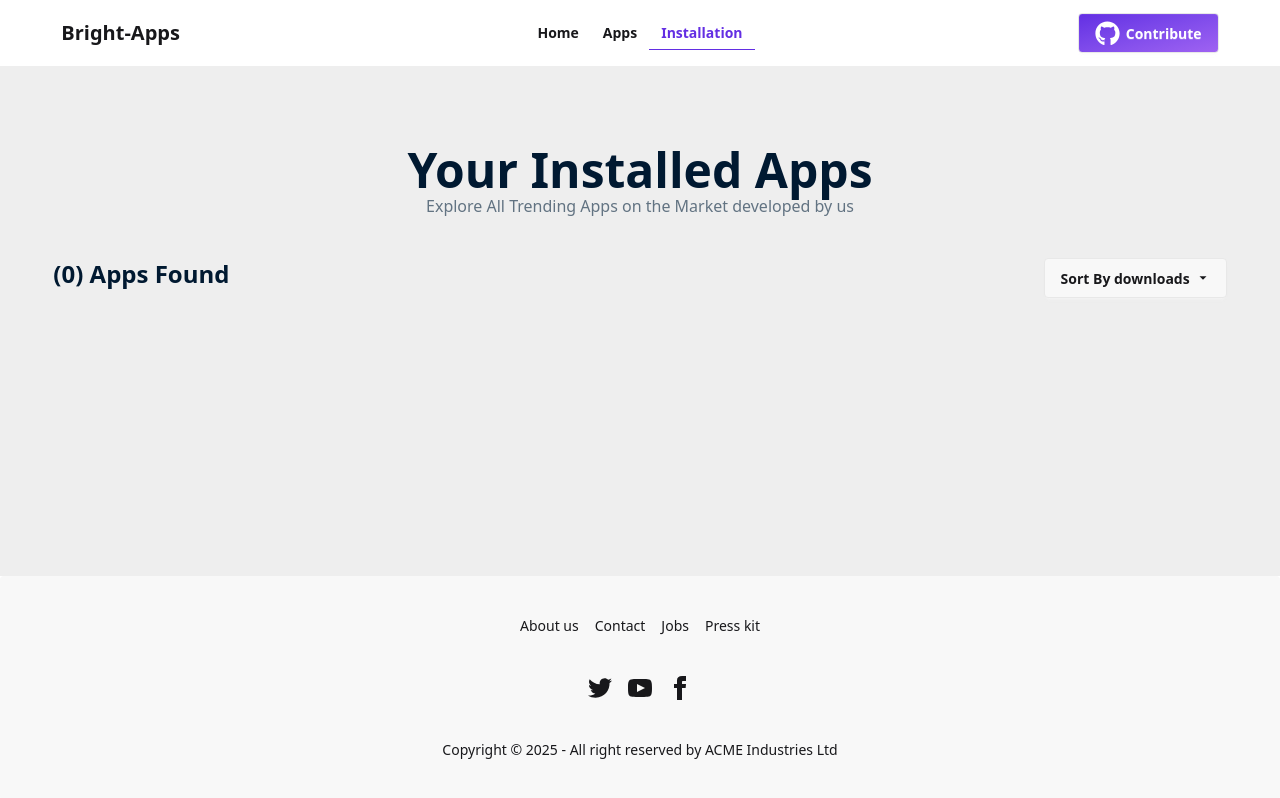
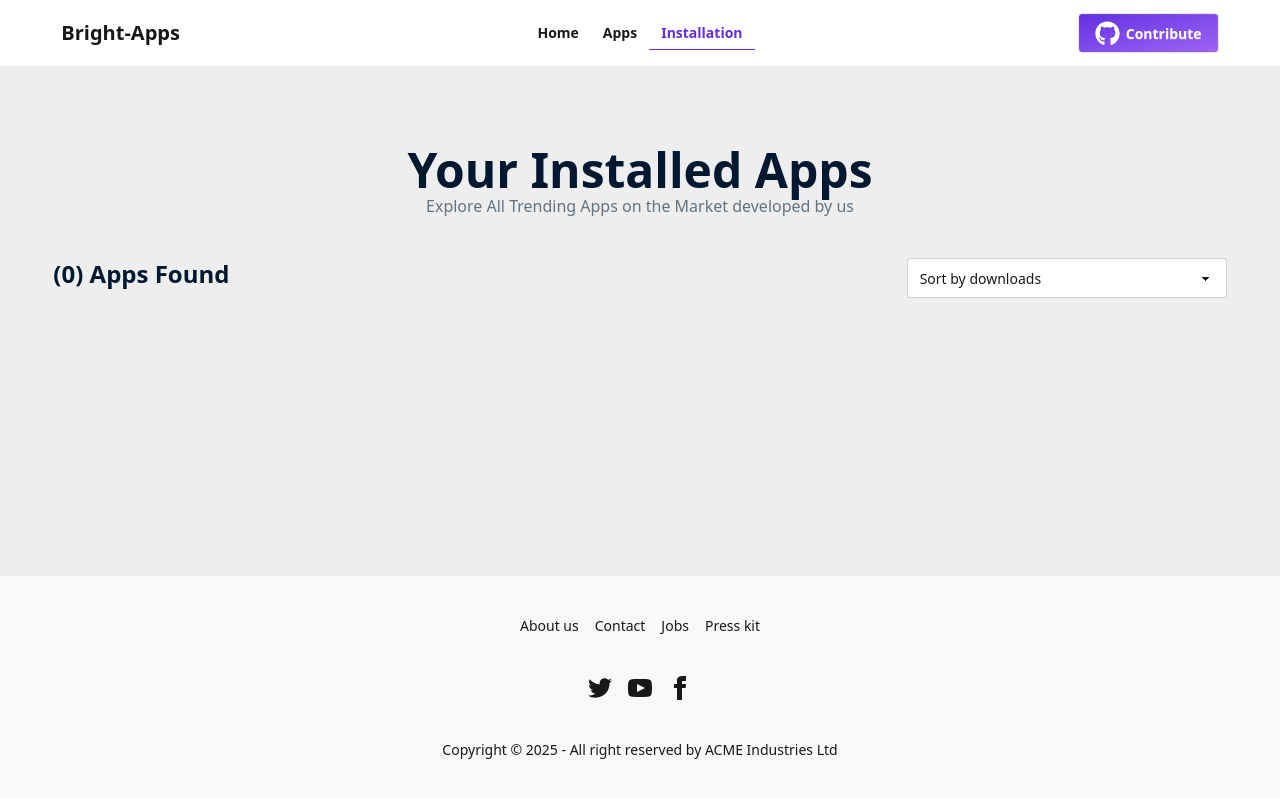
Before and after one commit to lahifkhan/Bright-Apps, a React (Vite) app: page /installation in a window 1280 px wide. Built offline with nearby package versions, Linux system fonts and the light colour scheme.

Commit message:
sort functionality change using iife

```diff
--- a/src/Pages/Apps.jsx
+++ b/src/Pages/Apps.jsx
@@ -26,7 +26,7 @@ const Apps = () => {
   }
 
   return (
-    <div className="w-11/12 mx-auto mt-20 bg-base-300">
+    <div className="w-11/12 mx-auto mt-20">
       <div className="text-center space-y-4">
         <h1 className="text-4xl font-bold text-[#001931]">
           Our All Applications
--- a/src/Pages/Installation.jsx
+++ b/src/Pages/Installation.jsx
@@ -6,22 +6,25 @@ import { FaStar } from "react-icons/fa";
 import { ToastContainer, toast } from "react-toastify";
 import { IoMdArrowDropdown } from "react-icons/io";
 
+
+
 const Installation = () => {
   const [installed, setInstalled] = useState(() => loadInstalled());
+  const [sortOrder, setSortOrder] = useState('none')
   const handleUninstall = (p) => {
     removeFromLocalDb(p);
     setInstalled((prev) => prev.filter((ap) => ap.id !== p.id));
     toast.success("Successfully Uninstall");
   };
-    const handleSort = (type) => {
-    if (type === 'Low-High') {
-      const sortedData = [...installed].sort((a, b) => a.downloads - b.downloads);
-      setInstalled(sortedData)
-    } else if (type === 'High-low') {
-      const sortedDataDesc = [...installed].sort((a, b) => b.downloads - a.downloads);
-      setInstalled(sortedDataDesc);
+    const sortedItem = (() => {
+    if (sortOrder === 'downloads-asc') {
+      return [...installed].sort((a, b) => a.downloads - b.downloads)
+    } else if (sortOrder === 'price-desc') {
+      return [...installed].sort((a, b) => b.downloads - a.downloads)
+    } else {
+      return installed
     }
-  }
+  })()
 
   return (
     <div className="w-11/12 mx-auto">
@@ -39,31 +42,20 @@ const Installation = () => {
         </h3>
 
 
-        <button
-          className="btn"
-          popoverTarget="popover-1"
-          style={{ anchorName: "--anchor-1" } }
-        >
-          Sort By downloads <IoMdArrowDropdown />
-
-        </button>
-
-        <ul
-          className="dropdown menu w-52 rounded-box bg-base-100 shadow-sm"
-          popover="auto"
-          id="popover-1"
-          style={{ positionAnchor: "--anchor-1" }}
-        >
-          <li onClick={()=> handleSort("Low-High")}>
-            <a>Low-High</a>
-          </li>
-          <li onClick={()=> handleSort("High-low")}>
-            <a>High-low</a>
-          </li>
-        </ul>
+       <label className='form-control max-w-xs w-full '>
+          <select
+            className='select select-bordered'
+            value={sortOrder}
+            onChange={e => setSortOrder(e.target.value)}
+          >
+            <option value='none'>Sort by downloads</option>
+            <option value='downloads-asc'>Low-High</option>
+            <option value='downloads-desc'>High-Low</option>
+          </select>
+        </label>
       </div>
       <div className="space-y-3">
-        {installed.map((p) => (
+        {sortedItem.map((p) => (
           <div key={p.id} className="card card-side bg-base-100 shadow-xl  p-4">
             <figure>
               <img
```
